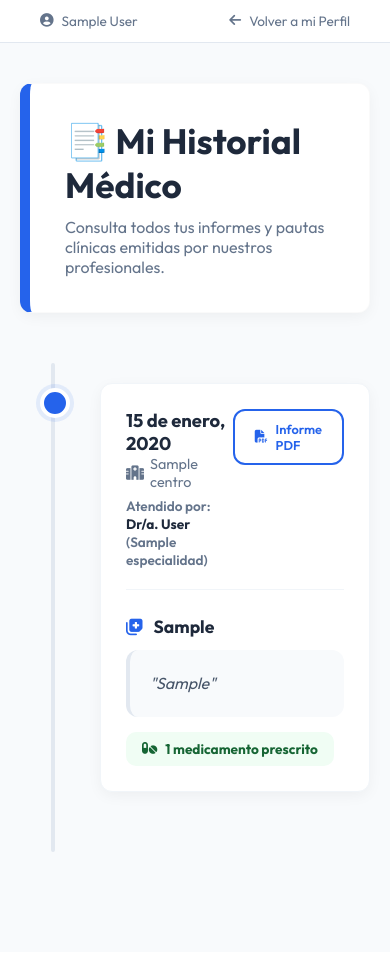
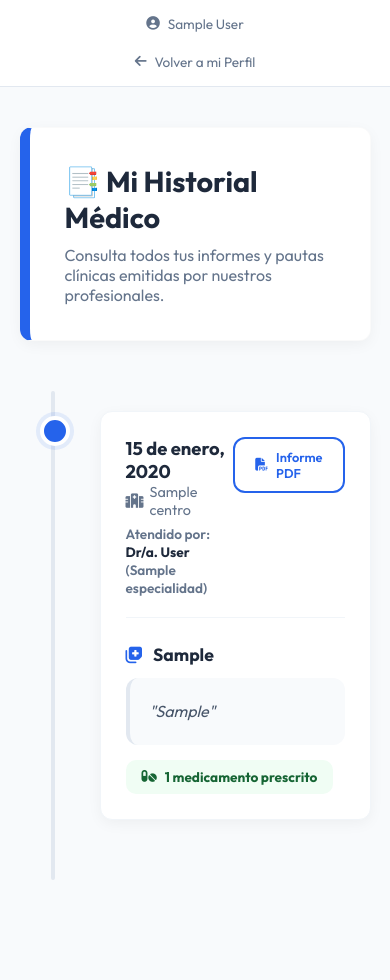
Before and after one commit to marioreyesapresa/TFG_Citas, a Django app: page /paciente/historial/ in a window 390 px wide. Before the commit the page ends 852 px from the top, so only its background shows below. Run offline with Django 5.2, Linux system fonts and the light colour scheme; a user stored in the database is signed in; tables that the repository leaves empty hold one stand-in row (values such as "Sample post").

Commit message:
feat: Añadir adaptacion a movil

```diff
--- a/gestion_citas/static/css/premium.css
+++ b/gestion_citas/static/css/premium.css
@@ -281,3 +281,75 @@ label {
     align-items: center;
     gap: 12px;
 }
+
+/* 📱 ADAPTACIÓN MÓVIL (TFG feat/adaptacion-movil) */
+@media (max-width: 768px) {
+    .container {
+        padding-left: 5% !important;
+        padding-right: 5% !important;
+    }
+
+    /* 1. Reset de flexibilidad para contenedores principales */
+    .utility-bar,
+    .dashboard-header,
+    .report-header,
+    .patient-card,
+    .cita-card,
+    .patient-info {
+        flex-direction: column !important;
+        align-items: flex-start !important;
+        gap: 20px !important;
+    }
+
+    .utility-bar {
+        padding: 15px 5% !important;
+    }
+
+    /* 2. Botones y elementos interactivos a ancho completo */
+    .utility-bar-item,
+    .premium-btn,
+    .btn-outline,
+    .btn-outline-primary,
+    .btn-cancel-soft {
+        width: 100% !important;
+        justify-content: center !important;
+        margin-right: 0 !important;
+        box-sizing: border-box;
+    }
+
+    /* 3. Ajustes específicos del Perfil del Paciente */
+    .patient-info {
+        width: 100%;
+    }
+    .info-item {
+        width: 100%;
+        border-bottom: 1px solid #f1f5f9;
+        padding-bottom: 10px;
+    }
+
+    .report-grid {
+        grid-template-columns: 1fr !important;
+        padding: 20px !important;
+    }
+
+    /* 4. Tablas Responsivas (Scroll Horizontal) */
+    table, .medication-table {
+        display: block !important;
+        width: 100% !important;
+        overflow-x: auto !important;
+        -webkit-overflow-scrolling: touch;
+        white-space: nowrap;
+    }
+
+    /* 5. Ajustes de tipografía y visuales para móviles */
+    h1 { font-size: 1.8rem !important; }
+    .logo { font-size: 2.5rem !important; }
+    .login-card { padding: 40px 20px !important; }
+
+    .cita-time {
+        min-width: auto !important;
+        flex-direction: row !important;
+        gap: 15px;
+        align-items: center;
+    }
+}
--- a/gestion_citas/templates/gestion_citas/clinico/historial_clinico.html
+++ b/gestion_citas/templates/gestion_citas/clinico/historial_clinico.html
@@ -3,6 +3,7 @@
 <html lang="es">
 <head>
     <meta charset="UTF-8">
+    <meta name="viewport" content="width=device-width, initial-scale=1.0">
     <title>Historial Clínico Permanente - Hospital TFG</title>
     <link rel="stylesheet" href="https://cdnjs.cloudflare.com/ajax/libs/font-awesome/6.0.0/css/all.min.css">
     <link href="https://fonts.googleapis.com/css2?family=Outfit:wght@300;400;600;700&display=swap" rel="stylesheet">
```
